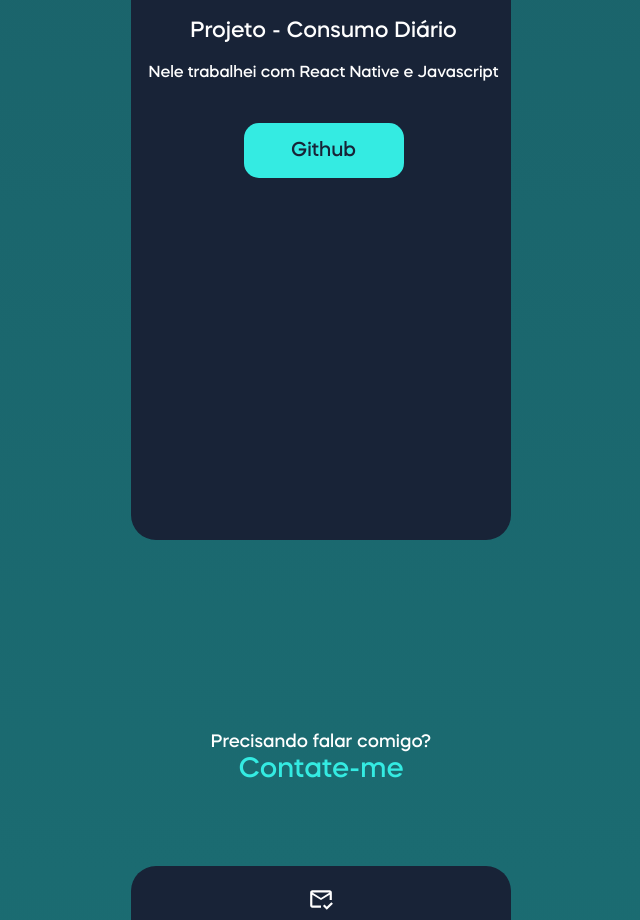
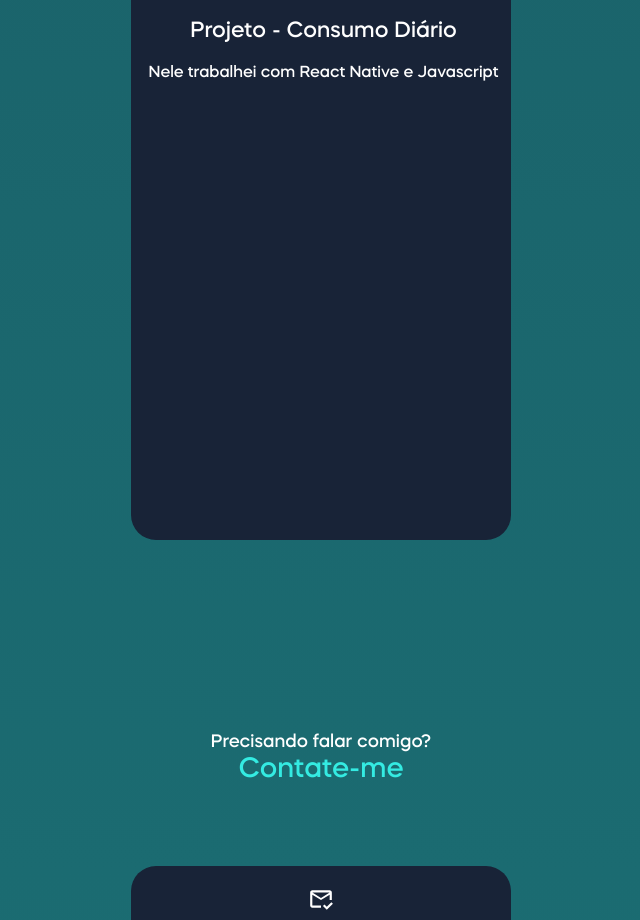
Before and after one commit to Devkelwin/portifolio, a Next.js app: page / in a window 1280 px wide. Shown: the part 8548-9468 px from the top of the page, without its empty margins (319-959 px from the left). Built offline with nearby package versions, Linux system fonts and the light colour scheme.

Commit message:
finaly commit

```diff
--- a/app/page.tsx
+++ b/app/page.tsx
@@ -284,7 +284,7 @@ style={{borderRadius:15}}
 <h1 style={{fontFamily: 'Mazzard',fontSize:22,textAlign:  'center',color: 'white'}}>Projeto - Consumo Diário</h1>
     <h1 style={{fontFamily: 'Mazzard',fontSize:16,paddingTop:20,paddingBottom:20,textAlign: 'center',color: 'white'}} >Nele trabalhei com React Native e Javascript</h1>
     <section style={{display: 'flex',justifyContent: 'center',padding:20}}>
-    <button style={{backgroundColor: '#34ebe2',width:160,height:55,color: '#182337',borderRadius:15, fontFamily:'Mazzard',fontSize:20}}>Github</button>
+
       </section>
         </section>
 
```
